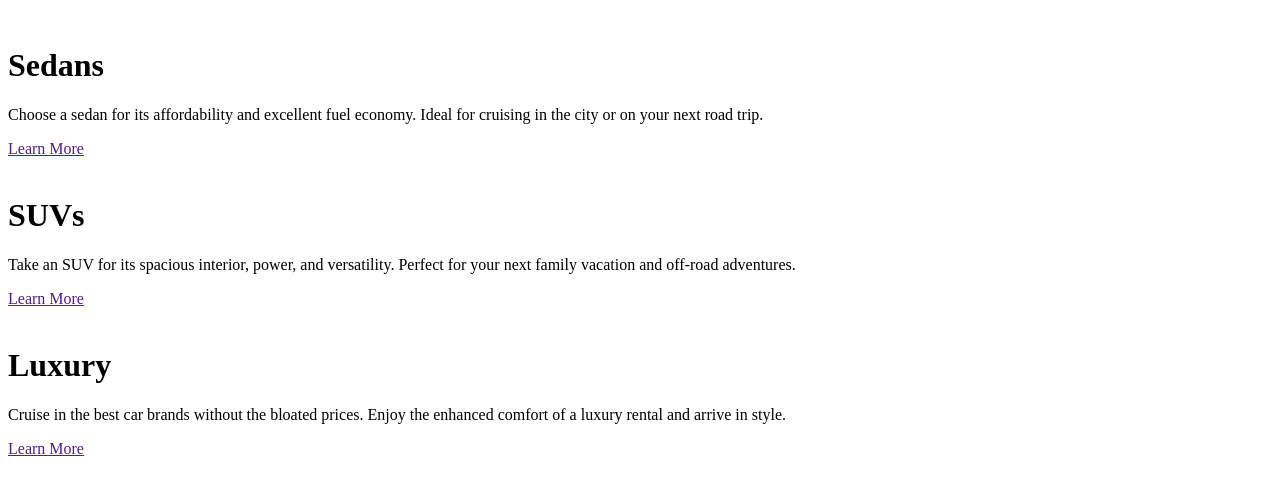
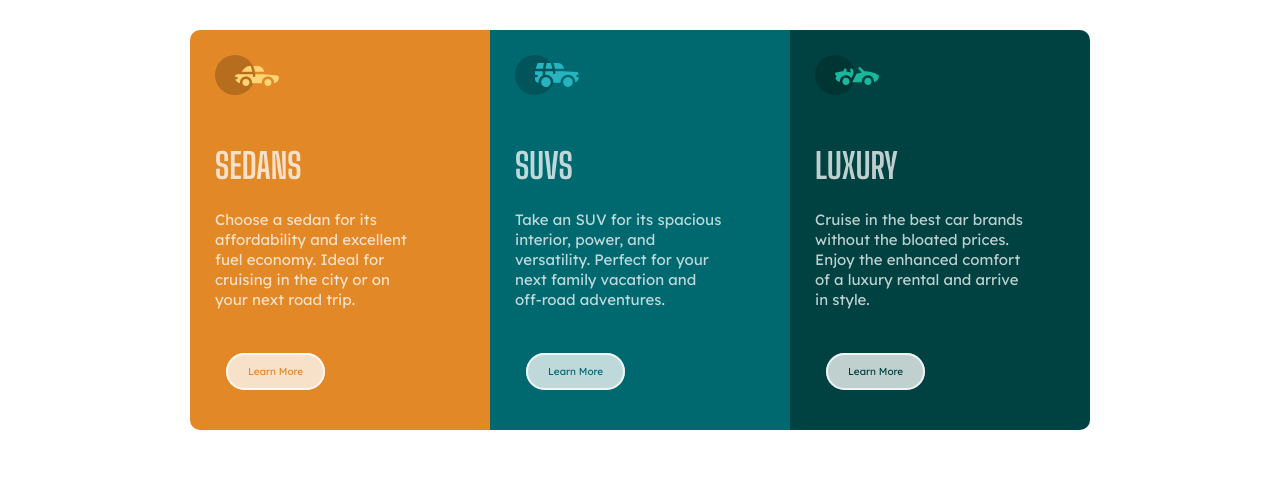
Before and after one commit to iindty/3-column-preview-card-component, a plain HTML site: page index.html in a window 1280 px wide. Drawn offline with Linux system fonts and the light colour scheme.

Commit message:
add style.css

```diff
--- a/index.html
+++ b/index.html
@@ -14,21 +14,21 @@
 <body>
   <div class="card">
     <div class="card--sedan card__elem">
-      <img src="" alt="" class="card__img">
+      <img src="./assets/images/icon-sedans.svg" alt="icon" class="card__img">
       <h1 class="card__header">Sedans</h1>
       <p class="card__desc">Choose a sedan for its affordability and excellent fuel economy. Ideal for cruising in the city
         or on your next road trip.</p>
       <a href="" class="card--sedan card__btn">Learn More</a>
     </div>
     <div class="card--suv card__elem">
-      <img src="" alt="" class="card__img">
+      <img src="./assets/images/icon-suvs.svg" alt="icon" class="card__img">
       <h1 class="card__header">SUVs</h1>
       <p class="card__desc">Take an SUV for its spacious interior, power, and versatility. Perfect for your next family vacation
         and off-road adventures.</p>
       <a href="" class="card--suv card__btn">Learn More</a>
     </div>
     <div class="card--lux card__elem">
-      <img src="" alt="" class="card__img">
+      <img src="./assets/images/icon-luxury.svg" alt="icon" class="card__img">
       <h1 class="card__header">Luxury</h1>
       <p class="card__desc">Cruise in the best car brands without the bloated prices. Enjoy the enhanced comfort of a luxury
         rental and arrive in style.</p>
--- a/style.css
+++ b/style.css
@@ -0,0 +1,89 @@
+@import url('https://fonts.googleapis.com/css2?family=Lexend+Deca&display=swap');
+@import url('https://fonts.googleapis.com/css2?family=Big+Shoulders+Display:wght@700&display=swap');
+
+.card {
+    margin: 3rem;
+    display: flex;
+    overflow: hidden;
+    justify-content: center;
+
+}
+
+.card--sedan { background-color: #e38826; color: #e38826; border-top-left-radius: 1rem; border-bottom-left-radius: 1rem;}
+.card--suv { background-color: #006970; color: #006970;}
+.card--lux { background-color: #004241; color: #004241; border-top-right-radius: 1rem; border-bottom-right-radius: 1rem;}
+
+.card__elem {
+    height: 40rem;
+    width: 30rem;
+}
+.card__img {
+    margin: 2.5rem;
+}
+.card__header {
+    color: #ffffffbf;
+    font-family: 'Big Shoulders Display', cursive;
+    text-transform: uppercase;
+    margin-left: 2.5rem;
+    font-size: 3.5rem;
+}
+.card__desc {
+    line-height: 2rem;
+    margin-left: 2.5rem;
+    font-size: 15px;
+    font-family: 'Lexend Deca', sans-serif;
+    color: #ffffffbf;
+    width: 21rem;
+    padding-bottom: 4rem;
+}
+.card__btn {
+    font-family: 'Lexend Deca', sans-serif;
+    margin-left: 3.6rem;
+    background-color: #ffffffbf;
+    font-size: 1rem;
+    text-decoration: none;
+    border-radius: 2rem;
+    padding: 1rem 2rem;
+    border: 2px #ffffffbf solid;
+}
+.card__btn:hover {
+    cursor: pointer;
+    color: #ffffffbf;
+    background-color: transparent;
+}
+html {
+    font-size: 62.5%;
+}
+@media only screen and (max-width: 375px){
+    .card {
+        display: flex;
+        flex-direction: column;
+        justify-content: center;
+        align-items: center;
+    }
+    .card--sedan {
+        background-color: #e38826;
+        color: #e38826;
+        border-top-left-radius: 1rem;
+        border-top-right-radius: 1rem;
+        border-bottom-left-radius: 0rem;
+    }
+    .card--suv { background-color: #006970; color: #006970;}
+    .card--lux {
+        background-color: #004241;
+        color: #004241;
+        border-top-right-radius: 0rem;
+        border-bottom-right-radius: 1rem;
+        border-bottom-left-radius: 1rem;
+    }
+    .card__btn {
+        font-family: 'Lexend Deca', sans-serif;
+        margin-left: 3.6rem;
+        background-color: #ffffffbf;
+        font-size: 1rem;
+        text-decoration: none;
+        border-radius: 2rem;
+        padding: 1rem 2rem;
+        border: 2px #ffffffbf solid;
+}
+}
```
